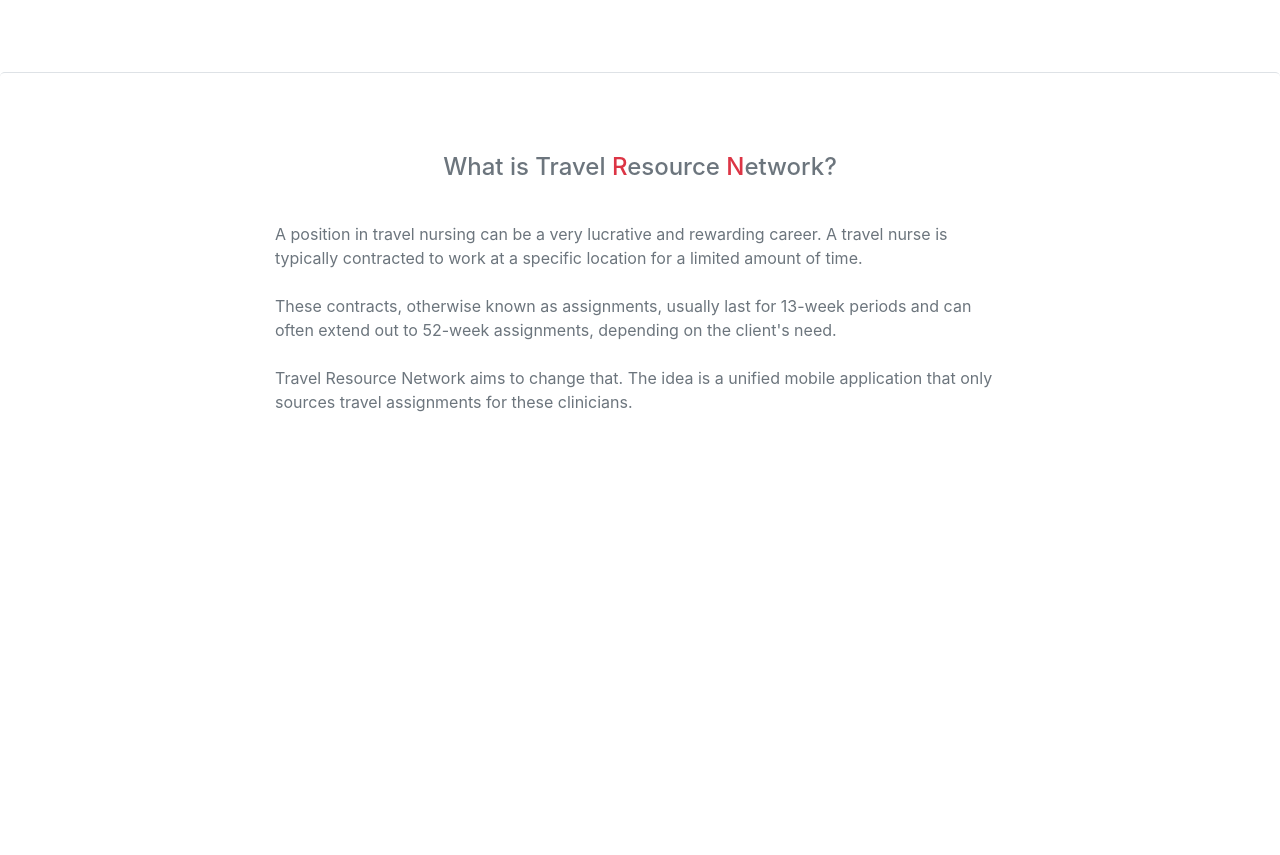
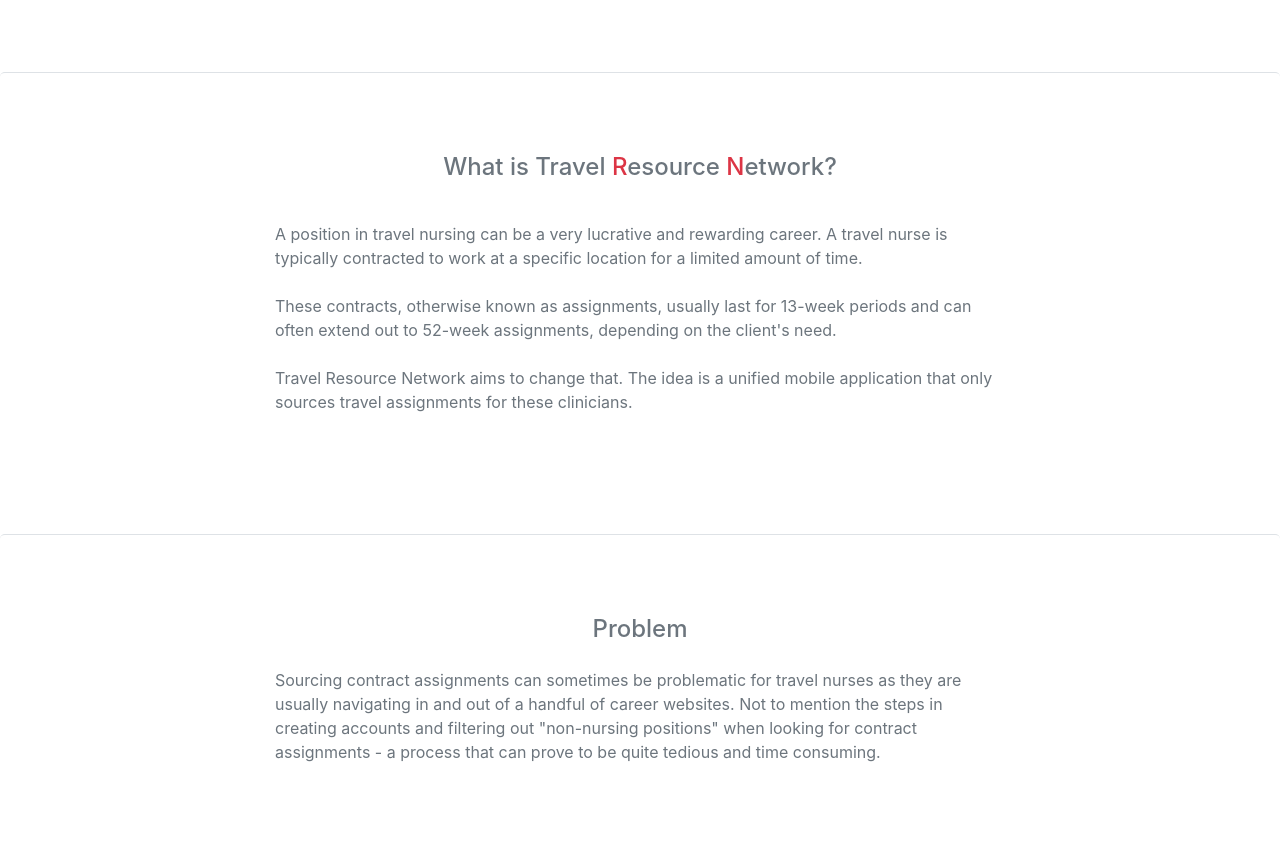
Before and after one commit to fpananganan/Portfolio-Redesign, a website: page travelrn.html in a window 1280 px wide. Shown: the part 977-1832 px from the top of the page. Before the commit the page ends 1511 px from the top, so only its background shows below. Drawn offline with nearby package versions, Linux system fonts and the light colour scheme.

Commit message:
Travel RN - Problem

```diff
--- a/travelrn.html
+++ b/travelrn.html
@@ -146,7 +146,19 @@
       </div>
     </section>
 
-
+    <!-- Section: Problem -->
+    <section class="jumbotron text-md-center bg-white border-top box-shadow">
+      <div class="pt-2 mb-2"></div>
+      <div class="container">
+        <div class="row">
+          <div class="col-sm-8 mx-auto">
+            <h4 class="text-md-center text-secondary"> Problem </h4>
+            <div class="pt-2 mb-2"></div>
+            <p class="p-0 mb-4 mt-2 text-left text-secondary"> Sourcing contract assignments can sometimes be problematic for travel nurses as they are usually navigating in and out of a handful of career websites. Not to mention the steps in creating accounts and filtering out "non-nursing positions" when looking for contract assignments - a process that can prove to be quite tedious and time consuming. </p>
+          </div>
+        </div>
+      </div>
+    </section>
 
   </body>
 
```
